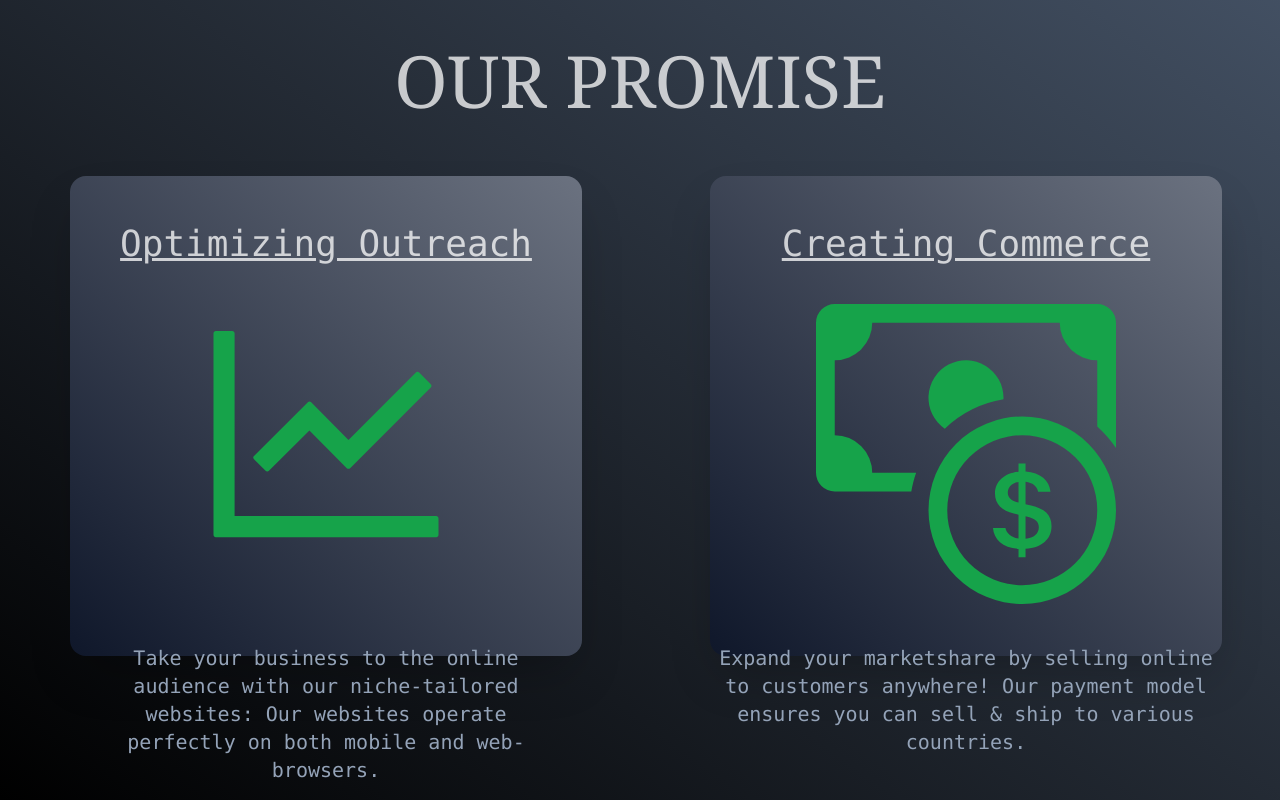
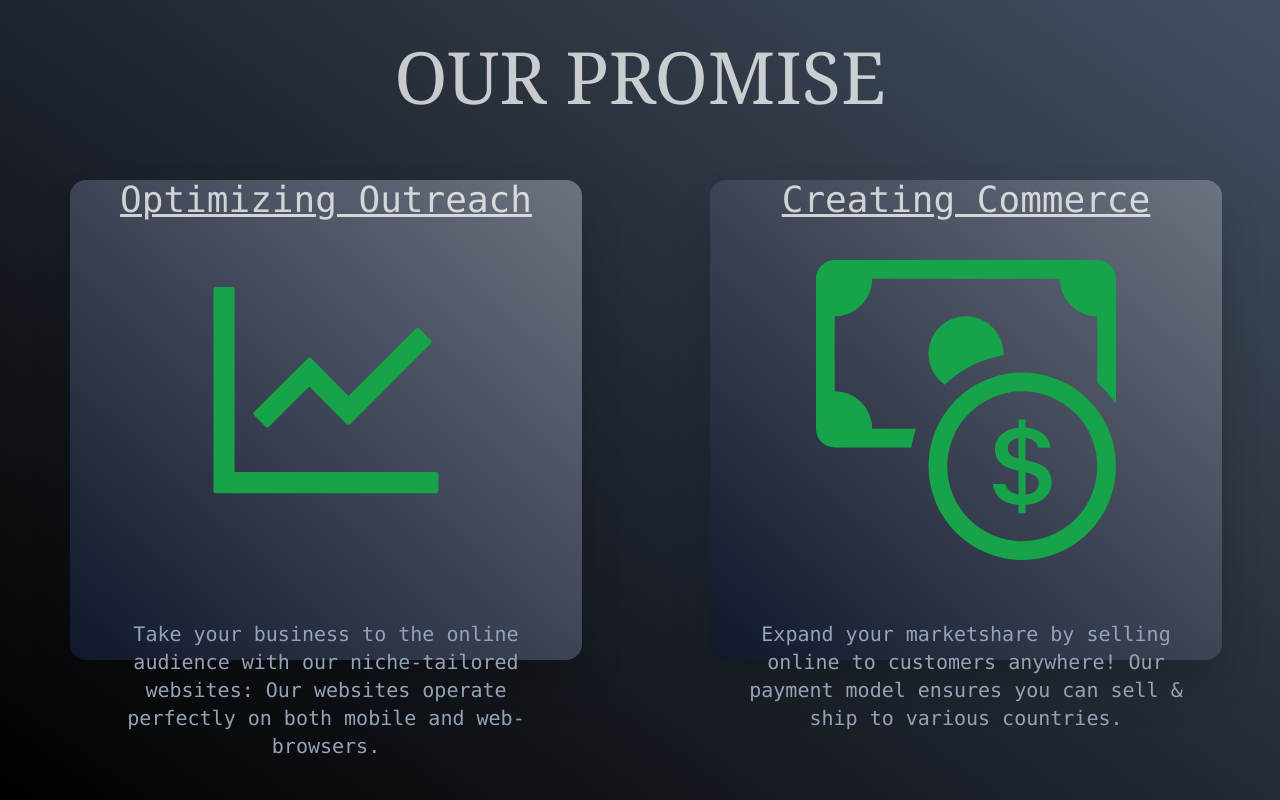
Before and after one commit to yousifjamal/reematy-consulting, a Next.js app: page / in a window 1280 px wide. Shown: the part 920-1720 px from the top of the page. Built offline with nearby package versions, Linux system fonts and the light colour scheme.

Commit message:
Added animations to components

```diff
--- a/components/ContractForm.js
+++ b/components/ContractForm.js
@@ -1,7 +1,20 @@
 import React from 'react';
 import { Form, Input, Select, Checkbox, Relevant, Debug } from 'informed';
+import {motion, useInView, useAnimation} from "framer-motion"
+import { useEffect, useRef } from 'react'
 
 function ContractForm() {
+  const ref = useRef(null);
+  const isInView = useInView(ref, {once: true});
+
+  const mainControls = useAnimation();
+
+  useEffect( () => {
+    if(isInView){
+      //animate
+      mainControls.start("visible");
+    }
+  }, [isInView]);
 
   const onSubmit = async ({ values }) => {
     await fetch('/api/mail', {
@@ -16,8 +29,16 @@ function ContractForm() {
 
   return (
     <div className='relative'>
-        <div className='toronto bg-cover h-[160vh] sm:h-[120vh] items-center flex justify-center' id='ContractUs'>
+        <div ref={ref} className='toronto bg-cover h-[160vh] sm:h-[120vh] items-center flex justify-center' id='ContractUs'>
         {/**<div className='absolute bottom-0 top-0 left-0 right-0 h-[160vh] sm:h-[120vh] bg-black/70 z-[2]' />**/}
+          <motion.div
+              variants={{
+                hidden: {opacity:0,y:100},
+                visible: {opacity:1,y:0}
+              }}
+              initial="hidden"
+              animate={mainControls}
+              transition={{duration:1,delay:0.25}}>
               <div className='flex-row'>
                   <h1 className='text-5xl sm:text-5xl text-center text-white/75 mt-5 mb-10 font-serif'>CONTRACT US</h1>
                     <div className='w-[80vw] h-[79vh] sm:h-[82vh] sm:w-[30vw] font-serif bg-gradient-to-tl from-slate-900 to-gray-500 justify-start items-start  sm:mt-5 sm:ml-20 text-black/75 shadow-2xl rounded-2xl p-10'>
@@ -34,6 +55,7 @@ function ContractForm() {
                     </Form>
                     </div>
               </div>
+            </motion.div>
         </div>
     </div>
   )
--- a/components/NavBar.js
+++ b/components/NavBar.js
@@ -1,6 +1,7 @@
 import React, {useState, useEffect} from 'react';
 import {AiOutlineBars, AiOutlineClose} from 'react-icons/ai';
 import Link from 'next/link';
+import {motion} from "framer-motion"
 
 const NavBar = () => {
 
@@ -27,7 +28,16 @@ const NavBar = () => {
 
     <div style={{ background: `${colour}` }} className='fixed left-0 top-0 w-full z-10 p-6 ease-in duration-1000 rounded-b-xl shadow-2xl'>
         <div className='max-w-[2000px] m-auto flex justify-between items-center p-4 text-white/75'>
-            <Link href="/"><h1 className='font-serif text-l sm:text-3xl'>Reematy Consulting Inc.</h1></Link>
+            <motion.div
+            variants={{
+            hidden: {opacity:0,x:-75},
+            visible: {opacity:1,x:0}
+            }}
+            initial="hidden"
+            animate="visible"
+            transition={{duration:1,delay:0.25}}>
+                <Link href="/"><h1 className='font-serif text-l sm:text-3xl'>Reematy Consulting Inc.</h1></Link>
+            </motion.div>
             <ul className='hidden sm:flex '>
                 <Link href="/" ><li className='p-4 text-2xl hover:text-gray-500'>Home</li></Link>
                 <Link href="#OurWork" ><li className='p-4 ml-5 text-2xl hover:text-gray-500'>Our Work</li></Link>
--- a/components/OurWork.js
+++ b/components/OurWork.js
@@ -3,12 +3,35 @@ import React from 'react';
 import "react-responsive-carousel/lib/styles/carousel.min.css";
 import { Carousel } from 'react-responsive-carousel';
 import Image from 'next/image';
+import {motion, useInView, useAnimation} from "framer-motion"
+import { useEffect, useRef } from 'react'
 
 const OurWork = () => {
+  const ref = useRef(null);
+  const isInView = useInView(ref, {once: true});
+
+  const mainControls = useAnimation();
+
+  useEffect( () => {
+    if(isInView){
+      //animate
+      mainControls.start("visible");
+    }
+  }, [isInView]);
+
+
   return (
     <div className='bg-gradient-to-br from-black to-slate-600 h-[163vh] sm:h-[120vh] items-center flex justify-center' id='OurWork'>
-        <div className='flex-row'>
+        <div ref={ref} className='flex-row'>
           <h1 className='text-5xl sm:text-7xl text-center text-white/75 mt-5 mb-10 font-serif'>OUR WORK</h1>
+            <motion.div
+            variants={{
+              hidden: {opacity:0,y:100},
+              visible: {opacity:1,y:0}
+            }}
+            initial="hidden"
+            animate={mainControls}
+            transition={{duration:1,delay:0.25}}>
               <div className='h-[145vh] sm:h-[90vh] w-[80vw] bg-gradient-to-br from-slate-900 to-gray-500 flex-row text-white/75 justify-center items-center shadow-2xl rounded-2xl text-center p-10'>
 
 
@@ -48,7 +71,7 @@ const OurWork = () => {
                 </div>
 
               </div>
-
+            </motion.div>
         </div>
       </div>
   )
--- a/components/Promise.js
+++ b/components/Promise.js
@@ -1,28 +1,59 @@
 import React from 'react'
 import { BsCashCoin } from "react-icons/bs";
 import {AiOutlineLineChart} from "react-icons/ai";
+import {motion, useInView, useAnimation} from "framer-motion"
+import { useEffect, useRef } from 'react'
 
 const Promise = () => {
+  const ref = useRef(null);
+  const isInView = useInView(ref, {once: true});
+
+  const mainControls = useAnimation();
+
+  useEffect( () => {
+    if(isInView){
+      //animate
+      mainControls.start("visible");
+    }
+  }, [isInView]);
 
   return (
-    <div className='bg-gradient-to-tr from-black to-slate-600 h-[115vh] items-center flex justify-center'>
+    <div className='bg-gradient-to-tr from-black to-slate-600 h-[115vh] items-center flex justify-center '>
         <div className='flex-row'>
           <h1 className='text-5xl sm:text-7xl text-center text-white/75 mt-5 mb-5 font-serif'>OUR PROMISE</h1>
 
-          <div className='flex-row sm:flex font-mono ml-3'>
+          <div ref={ref} className='flex-row sm:flex font-mono ml-3'>
+            <motion.div
+            variants={{
+              hidden: {opacity:0,y:100},
+              visible: {opacity:1,y:0}
+            }}
+            initial="hidden"
+            animate={mainControls}
+            transition={{duration:1,delay:0.25}}>
               <div className='mt-10 h-[30vh] w-[80vw] sm:h-[60vh] sm:w-[40vw] bg-gradient-to-tr from-slate-900 to-gray-500 flex-row text-white/75 justify-center items-center shadow-2xl rounded-2xl sm:mr-[10vw] text-center'>
                 <h2 className='text-xl sm:text-4xl underline mt-[6vh] '>Optimizing Outreach</h2>
                 <AiOutlineLineChart size={75} className="sm:hidden inline text-green-600"/>
                 <AiOutlineLineChart size={300} className="hidden lg:inline mt-5 mb-10 text-green-600"/>
-               <h5 className='sm:text-xl text-sm p-5 text-slate-400'>Take your business to the online audience with our niche-tailored websites: Our websites operate perfectly on both mobile and web-browsers.</h5>
+                <h5 className='sm:text-xl text-sm p-10 text-slate-400'>Take your business to the online audience with our niche-tailored websites: Our websites operate perfectly on both mobile and web-browsers.</h5>
               </div>
+            </motion.div>
 
+            <motion.div
+            variants={{
+              hidden: {opacity:0,y:100},
+              visible: {opacity:1,y:0}
+            }}
+            initial="hidden"
+            animate={mainControls}
+            transition={{duration:1,delay:0.5}}>
               <div className='mt-10 h-[30vh] w-[80vw] sm:h-[60vh] sm:w-[40vw] bg-gradient-to-tr from-slate-900 to-gray-500 text-white/75 flex-row justify-center items-center text-center shadow-2xl rounded-2xl'>
                 <h2 className='text-xl sm:text-4xl underline mt-[6vh] '>Creating Commerce</h2>
                 <BsCashCoin size={75} className="sm:hidden inline mt-4 text-green-600"/>
                 <BsCashCoin size={300} className="hidden lg:inline mt-10 mb-10 text-green-600"/>
-              <h5 className='sm:text-xl text-sm text-slate-400 '>Expand your marketshare by selling online to customers anywhere! Our payment model ensures you can sell & ship to various countries.</h5>
+                <h5 className='sm:text-xl text-sm text-slate-400 p-5'>Expand your marketshare by selling online to customers anywhere! Our payment model ensures you can sell & ship to various countries.</h5>
               </div>
+            </motion.div>
           </div>
         </div>
       </div>
--- a/package.json
+++ b/package.json
@@ -12,13 +12,13 @@
     "@next/font": "13.1.1",
     "@sendgrid/mail": "^7.7.0",
     "@superfaceai/one-sdk": "^2.4.2",
+    "framer-motion": "^10.16.4",
     "informed": "^4.39.0",
     "next": "13.1.1",
     "react": "18.2.0",
     "react-dom": "18.2.0",
     "react-icons": "^4.7.1",
-    "react-responsive-carousel": "^3.2.23",
-    "taos": "^1.0.2"
+    "react-responsive-carousel": "^3.2.23"
   },
   "devDependencies": {
     "autoprefixer": "^10.4.13",
--- a/pages/index.js
+++ b/pages/index.js
@@ -6,12 +6,25 @@ import Promise from '../components/Promise'
 import OurWork from '../components/OurWork'
 import ContractForm from '../components/ContractForm'
 import Link from 'next/link'
+import {motion, useInView, useAnimation} from "framer-motion"
+import { useEffect, useRef } from 'react'
 
 
 
 const inter = Inter({ subsets: ['latin'] })
 
 export default function Home() {
+  const ref = useRef(null);
+  const isInView = useInView(ref, {once: true});
+
+  const mainControls = useAnimation();
+
+  useEffect( () => {
+    if(isInView){
+      //animate
+    }
+  }, {isInView});
+
   return (
     <>
       <Head>
@@ -25,6 +38,15 @@ Looking for a niche website-building company to create a unique online presence?
       {/*Landing Page*/}
       <div className='toronto bg-cover flex items-center justify-center min-h-screen bg-fixed bg-center shadow-2xl'>
       <div className='absolute top-0 left-0 bottom-0 right-0 min-h-screen bg-black/70 z-[2]' />
+        <motion.div
+        variants={{
+          hidden: {opacity:0,y:75},
+          visible: {opacity:1,y:0}
+        }}
+        initial="hidden"
+        animate="visible"
+        transition={{duration:2,delay:0.25}}
+        className='z-[2]'>
           <div className='text-white/75  p-5 z-[2] font-mono font-bold'>
             <h1 className='text-4xl sm:text-6xl  mb-3'>Website Development</h1>
             <h4 className='text-l sm:text-xl mb-3'>Optimizing Outreach - Creating Commerce </h4>
@@ -34,6 +56,7 @@ Looking for a niche website-building company to create a unique online presence?
             </Link>
 
           </div>
+        </motion.div>
       </div>
       <Promise/>
       <OurWork/>
```
Also changed, not shown: 1 other file (tests, documents, lock files or other folders). Lines whose indentation alone changed are shown as unchanged.
